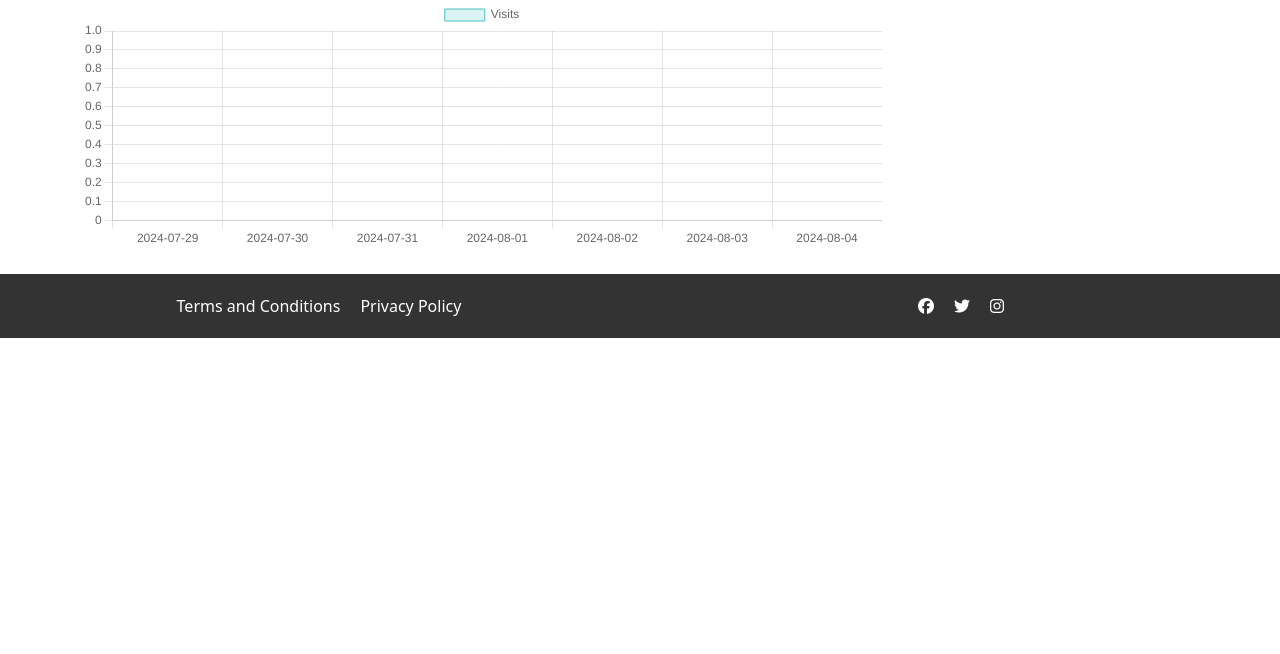
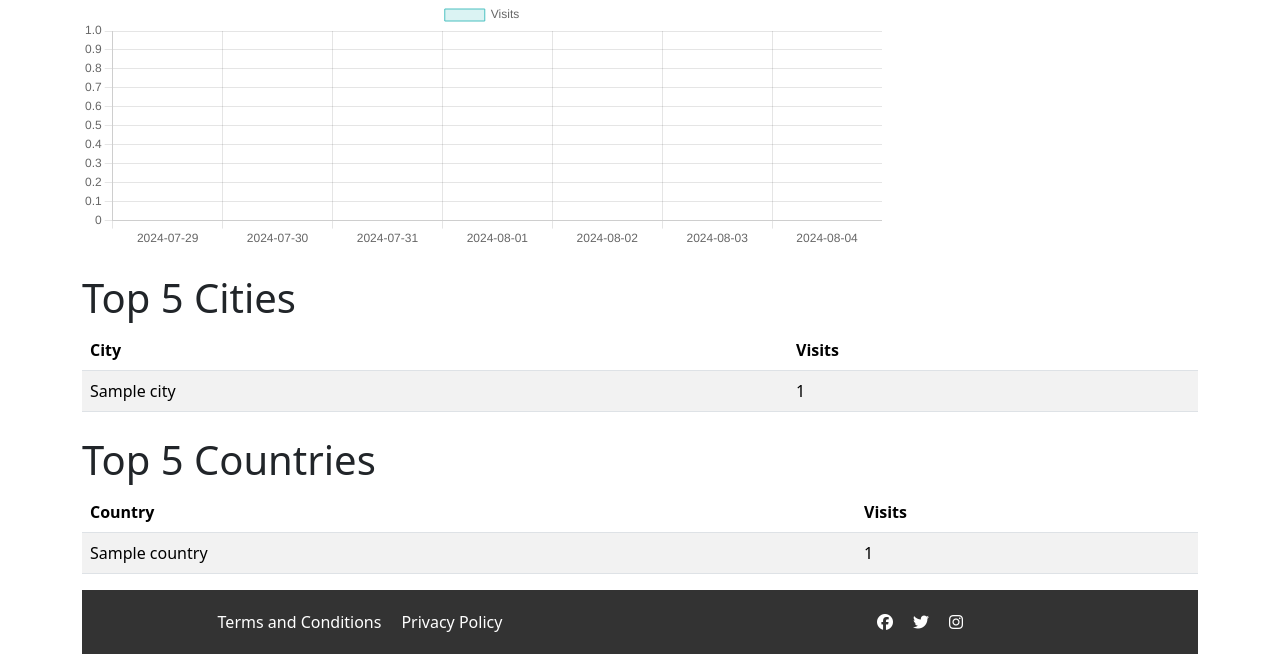
Before and after one commit to dpshah23/Github-Visitor-Info-Admin, a Django app: template templates/dashboard.html in a window 1280 px wide. Shown: the part 818-1472 px from the top of the page. Before the commit the page ends 1156 px from the top, so only its background shows below. Run offline with Django 4.2, Linux system fonts and the light colour scheme; the template is opened without the code that fills it: most values are stand-ins (such as "Sample title", 1, 10 or a date in 2020); some libraries are stand-ins or nearby versions.

Commit message:
Added Top countries and cities

```diff
--- a/adminpanel_app/views.py
+++ b/adminpanel_app/views.py
@@ -25,7 +25,16 @@ def index(request):
     for visit in visits_today:
         hour = visit['hour'].hour
         counts[hour] = visit['count']
+
+    top_cities=Visits.objects.filter(unique_link=request.session['unique_link']).values('city').annotate(count=Count('id')).order_by('-count')[:5]
+    top_countries=Visits.objects.filter(unique_link=request.session['unique_link']).values('country').annotate(count=Count('id')).order_by('-count')[:5]
+
+    print(top_cities)
+    print(top_countries)
+
     context={
+        'top_cities': top_cities,
+        'top_countries': top_countries,
         'total_visits_day': sum(counts),
         'visits_per_hour': counts,
         'total_visits': total
--- a/templates/dashboard.html
+++ b/templates/dashboard.html
@@ -31,6 +31,45 @@
 
     <canvas id="weeklyChart" class="weekly-chart" width="400" height="200"></canvas>
 </div>
+
+<div class="container mt-4">
+    <h1>Top 5 Cities</h1>
+    <table class="table table-striped">
+        <thead>
+            <tr>
+                <th>City</th>
+                <th>Visits</th>
+            </tr>
+        </thead>
+        <tbody>
+            {% for city in top_cities %}
+            <tr>
+                <td>{{ city.city }}</td>
+                <td>{{ city.count }}</td>
+            </tr>
+            {% endfor %}
+        </tbody>
+    </table>
+</div>
+
+<div class="container mt-4">
+    <h1>Top 5 Countries</h1>
+    <table class="table table-striped">
+        <thead>
+            <tr>
+                <th>Country</th>
+                <th>Visits</th>
+            </tr>
+        </thead>
+        <tbody>
+            {% for country in top_countries %}
+            <tr>
+                <td>{{ country.country }}</td>
+                <td>{{ country.count }}</td>
+            </tr>
+            {% endfor %}
+        </tbody>
+</table>
 
 <script>
 
```
